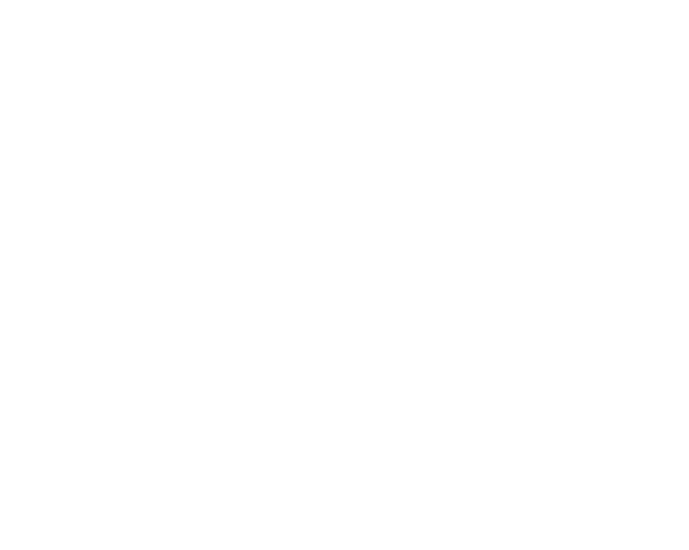
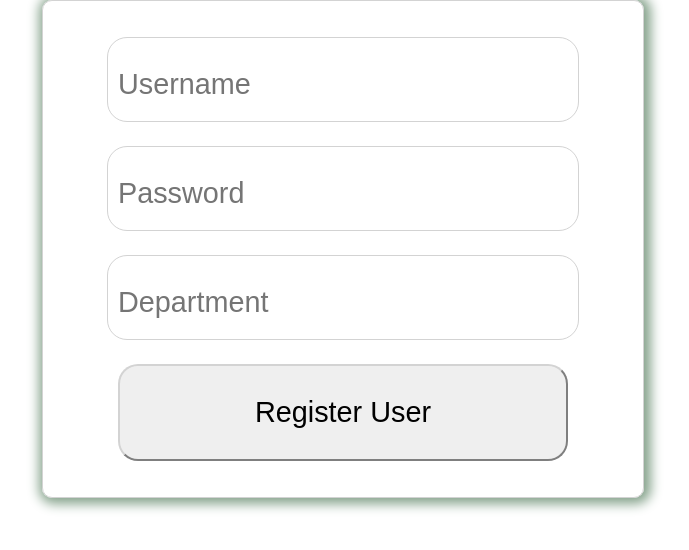
Before and after one commit to sk-vojik/auth-test-react-app, a React (Create React App) app: page /signup in a window 1280 px wide. Shown: the top 550 px of the page, without its empty margins (297-986 px from the left). Built offline with nearby package versions, Linux system fonts and the light colour scheme.

Commit message:
created login/signup form flow

```diff
--- a/src/App.js
+++ b/src/App.js
@@ -3,6 +3,7 @@
 import HomeView from "./views/HomeView"
 import { Route } from "react-router-dom"
 import Login from "./Components/Login/Login"
+import Signup from "./Components/Signup/Signup"
 
 
 class App extends Component {
@@ -17,6 +18,11 @@
         )}
         />
 
+        <Route path="/signup" render={props => (
+          <Signup />
+        )}
+        />
+
       </div>
     );
   }
--- a/src/Components/Login/Login.js
+++ b/src/Components/Login/Login.js
@@ -14,11 +14,6 @@
   align-items: center
 `
 
-const Logo = styled.img`
-  height: 350px;
-  width: auto;
-  margin: 24px auto;
-`
 
 const StyledForm = styled.form`
   margin: 48px auto 0;
@@ -79,21 +74,22 @@
   handleSubmit = event => {
 
     event.preventDefault();
-    const endpoint = 'http://localhost:5001/api/register';
+    const endpoint = 'http://localhost:8000/api/login';
 
     axios
       .post(endpoint, this.state)
       .then(res => {
-        localStorage.setItem('jwt', res.data.token);
-        localStorage.setItem('userId', res.data.user.id);
-        localStorage.setItem('userType', res.data.user.role)
 
-
+        this.props.history.push('/home');
         this.props.getUsers();
-        this.props.history.push('/home');
       })
       .catch(err => console.log(err));
   };
+
+  signUp = event => {
+    event.preventDefault();
+    this.props.history.push('/signup');
+  }
 
   render() {
     return (
@@ -108,10 +104,10 @@
             <div>
 
               <LoginButtons onClick={this.handleSubmit}>Log In</LoginButtons>
+              <LoginButtons onClick={this.signUp}>Sign Up</LoginButtons>
 
             </div>
 
-            <LoginButtons onClick={this.handleRegister}>Register</LoginButtons>
           </ButtonContainer>
 
         </StyledForm>
--- /dev/null
+++ b/src/Components/Signup/Signup.js
@@ -0,0 +1,114 @@
+import React from "react";
+import { withRouter } from "react-router"
+import styled from "styled-components"
+import axios from "axios"
+
+const FlexDiv = styled.div`
+  display: flex;
+  flex-direction: column;
+  justify-content: center;
+  align-items: center;
+`
+
+const FormContainer = styled.div`
+  width: 100%;
+  max-width: 600px;
+  display: flex;
+  flex-direction: column;
+  align-items: center;
+  justify-content: center;
+  margin-bottom: 64px;
+  border: 1px solid lightgray;
+  box-shadow: 2px 1px 12px 5px #86A38C;
+  border-radius: 10px;
+`
+
+const StyledForm = styled.form`
+  margin: 24px auto;
+  display: flex;
+  flex-direction: column;
+  align-items: center;
+`
+
+const UserInfo = styled.input`
+  padding: 30px 10px 20px;
+  border-radius: 20px;
+  font-size: 1.8rem;
+  width: 450px;
+  margin: 12px;
+  border: 1px solid lightgray;
+`
+
+const FormButton = styled.button`
+  padding: 30px 10px 30px;
+  border-radius: 20px;
+  font-size: 1.8rem;
+  width: 450px;
+  margin: 12px auto;
+  border-color: lightgray;
+  cursor: pointer;
+  &:hover {
+    background-color: #5CA143
+    color: white;
+  }
+`
+
+
+
+class RegisterForm extends React.Component {
+
+  state = {
+    username: "",
+    password: "",
+    department: "",
+  }
+
+  handleChanges = e => {
+    this.setState({[e.target.name]: e.target.value})
+  }
+
+  handleSignup = event => {
+  event.preventDefault();
+  axios
+    .post('https://locahlhost:8000/api/register', {
+      username: this.state.username,
+      password: this.state.password,
+      department: this.state.department,
+    })
+    .then(res => {
+      localStorage.setItem('jwt', res.data.token);
+      console.log("it worked!!", res.data)
+
+      this.props.history.push("/home");
+    })
+    .catch(err => this.setState({ errorMsg: 'This email is already in use' }));
+  };
+
+
+  render() {
+
+    return (
+
+      <FlexDiv>
+
+      <FormContainer>
+
+        <StyledForm>
+
+          <UserInfo type="text" autocomplete="off" name="username" onChange={this.handleChanges} placeholder="Username" />
+          <UserInfo type="text" autocomplete="off" name="password" onChange={this.handleChanges} placeholder="Password" />
+          <UserInfo type="text" autoComplete="off" name="department" onChange={this.handleChanges} placeholder="Department" />
+
+          <FormButton onClick={this.handleSignup}>Register User</FormButton>
+
+        </StyledForm>
+
+      </FormContainer>
+      </FlexDiv>
+    )
+  }
+
+
+}
+
+export default withRouter(RegisterForm);
--- a/src/Components/Userlist/Userlist.js
+++ b/src/Components/Userlist/Userlist.js
@@ -2,6 +2,10 @@
 
 function Userlist(props) {
 
+
+  if (!props) {
+    return <h2>Loading data...</h2>
+  }
   return (
     <div>
       {props.users.map(user => (
--- a/src/store/actions/index.js
+++ b/src/store/actions/index.js
@@ -7,7 +7,7 @@
 export const getUsers = () => dispatch => {
   dispatch({ type: FETCH_USERS_START });
   axios
-    .get("http://localhost:5001/api/users")
+    .get("http://localhost:8000/api/users")
     // .then(function (response) {
     //   // handle success
     //   console.log(response);
```
